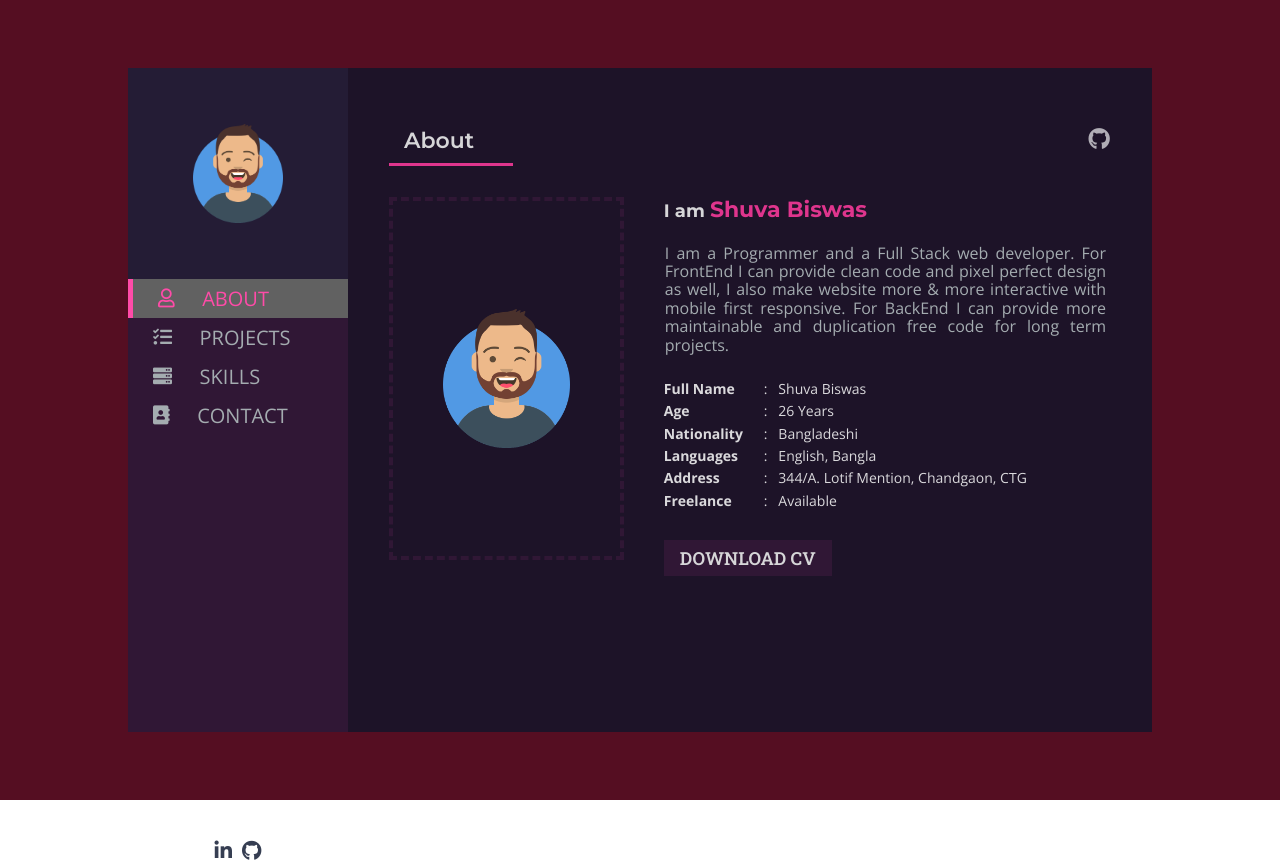
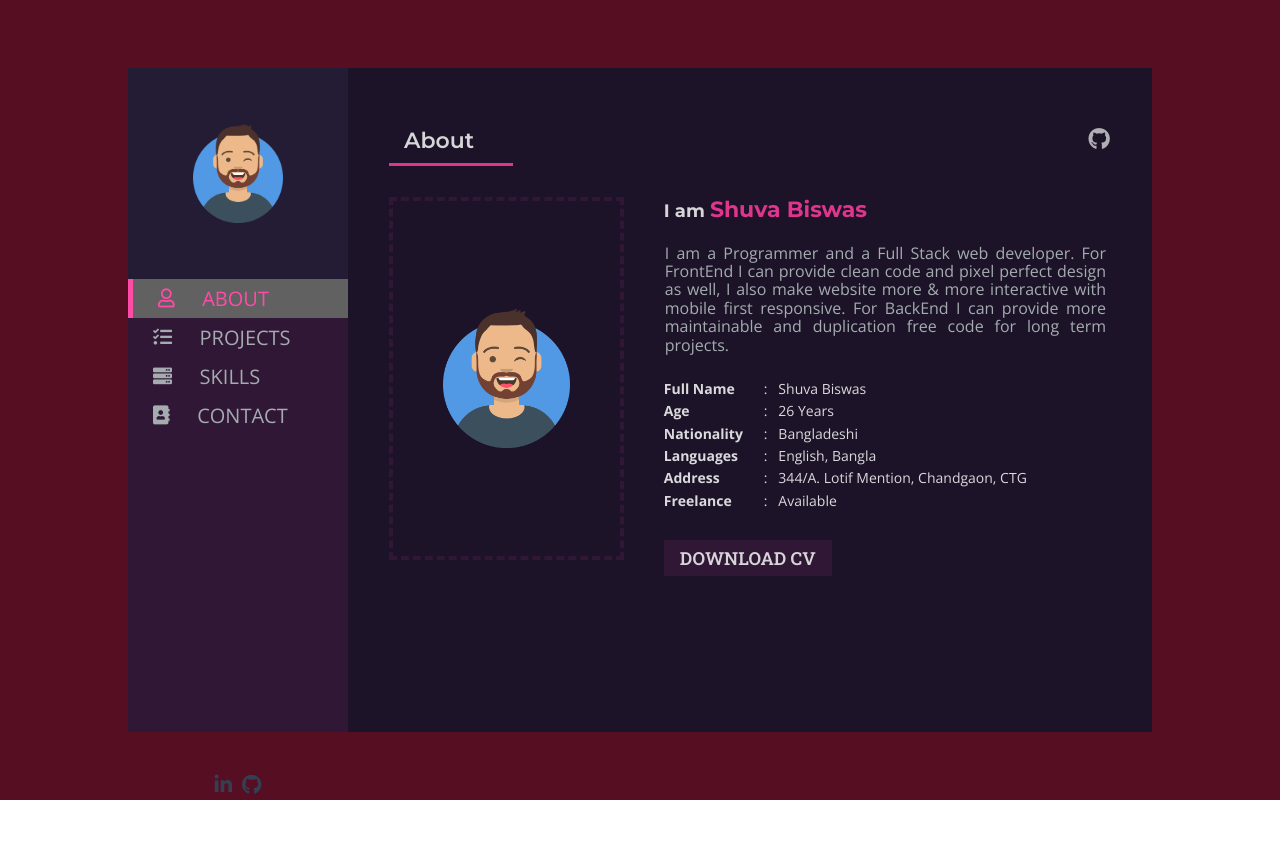
Before and after one commit to shuvabiswas12/my-portfolio-website, a plain HTML site: page index.html in a window 1280 px wide. After the commit the page ends 800 px from the top, so only its background shows below. Drawn offline with nearby package versions, Linux system fonts and the light colour scheme; a web font is replaced by a local one.

Commit message:
major responsive bugs fixed.

```diff
--- a/css/style.css
+++ b/css/style.css
@@ -246,7 +246,7 @@ nav .nav-icons {
 /* navs bottom icons starts */
 .nav-bottoms-icons {
   font-size: 2rem;
-  height: calc(100% - 35%);
+  height: calc(100% - 45%);
   display: flex;
   justify-content: center;
   align-items: flex-end;
```
